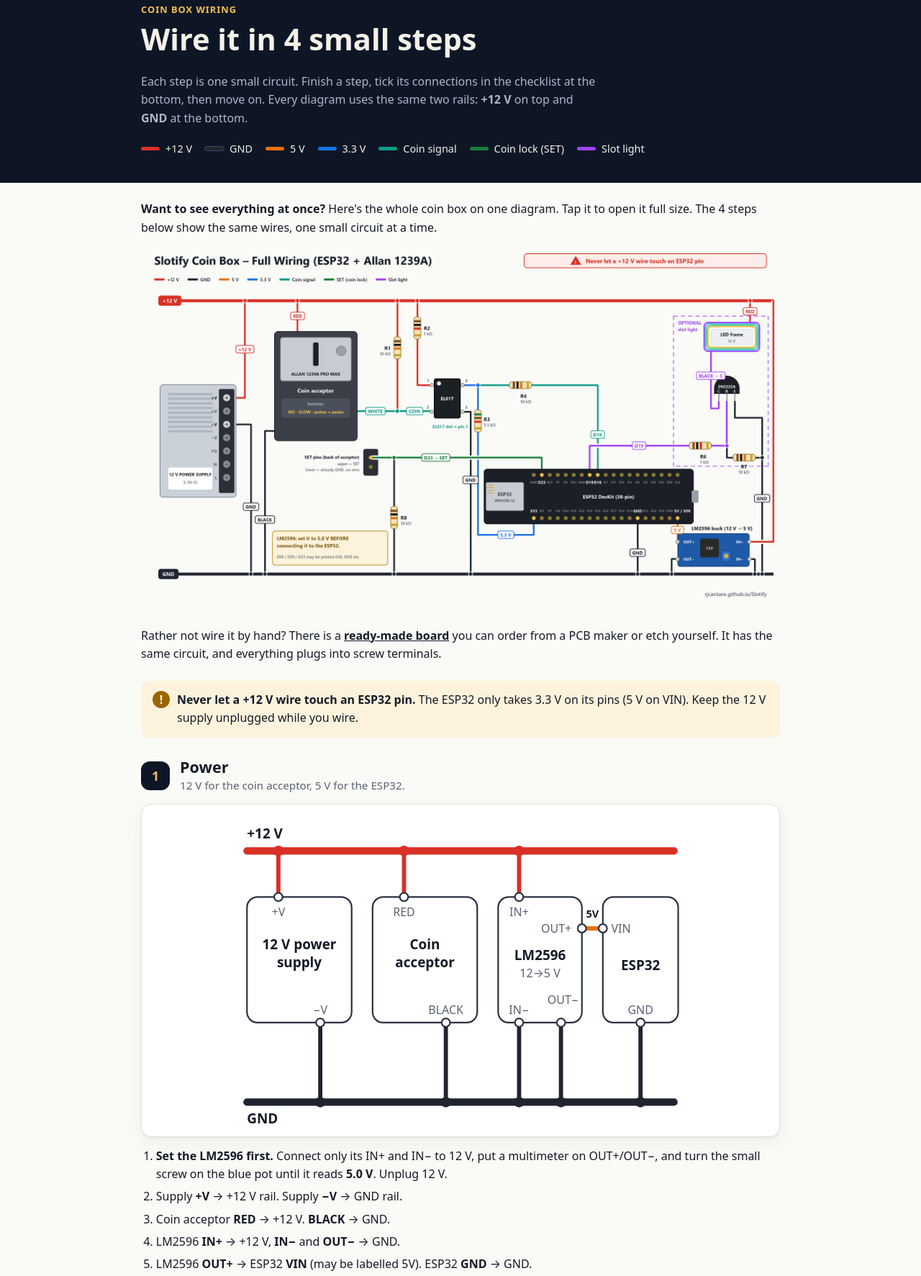
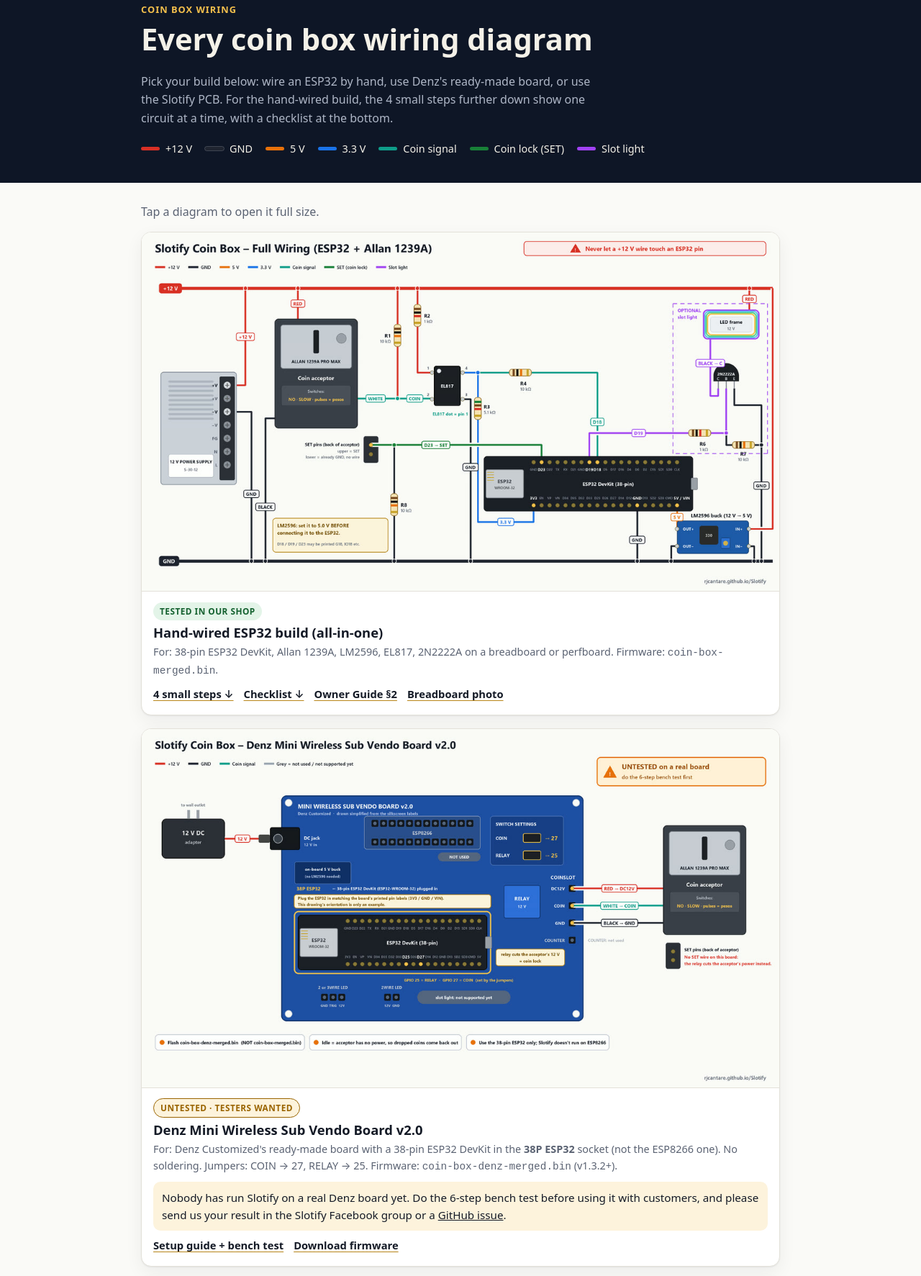
Before and after one commit to rjcantare/Slotify, a plain HTML site: page docs/wiring.html in a window 1280 px wide. Shown: the part 81-1854 px from the top of the page at 72% size. Drawn offline with Linux system fonts and the light colour scheme.

Commit message:
Website: every coin box wiring diagram on the wiring page
wiring.html now opens with three build cards, each with its diagram, what
it's for, its firmware file and guide links:
- Hand-wired ESP32 build (all-in-one diagram), tested in our shop
- Denz Mini Wireless Sub Vendo Board v2.0, untested, testers wanted
- Slotify coin box PCB (V1), prototype
Cards show 1200 px JPG previews (~146 KB) and open the full PNG on tap.
The 4 small steps stay below under their own heading. Home page gets an
"All wiring diagrams" button and a Denz link; the Owner Guide's Denz note
links its diagram.

Co-Authored-By: Claude Opus 5.5 <noreply@anthropic.com>

```diff
--- a/docs/wiring.html
+++ b/docs/wiring.html
@@ -4,7 +4,7 @@
 <meta charset="utf-8">
 <meta name="viewport" content="width=device-width, initial-scale=1">
 <title>Coin Box Wiring</title>
-<meta name="description" content="Step-by-step wiring for the Slotify coin box: power, coin signal, coin lock (SET) and slot light, with a checklist of every connection.">
+<meta name="description" content="Every Slotify coin box wiring diagram: the hand-wired ESP32 build (with 4 small steps and a checklist), Denz's ready-made sub vendo board (untested), and the Slotify PCB.">
 <link rel="icon" type="image/png" href="assets/favicon.png">
 <style>
 :root{
@@ -89,6 +89,25 @@ table.check{width:100%;border-collapse:collapse;font-size:.95rem}
 ul.pre{list-style:none;padding:0;margin:0;display:grid;gap:10px}
 ul.pre li{background:var(--surface);border:1px solid var(--line);border-radius:12px;padding:12px 14px}
 footer{padding:36px 0;color:var(--muted);font-size:.9rem}
+
+.builds-intro{margin:28px 0 4px}
+.builds{display:grid;gap:18px;margin:14px 0 8px}
+.build{background:var(--surface);border:1px solid var(--line);border-radius:var(--radius);box-shadow:var(--shadow);overflow:hidden}
+.build > a.pic{display:block;background:#fff;border-bottom:1px solid var(--line)}
+.build > a.pic img{display:block;width:100%;height:auto}
+.build .body{padding:14px 16px 16px}
+.build h3{font-size:1.15rem;margin:6px 0 4px}
+.build p{margin:0 0 .6em;font-size:.95rem}
+.build .for{color:var(--muted);font-size:.9rem}
+.pill{display:inline-block;font-size:.74rem;font-weight:800;letter-spacing:.04em;text-transform:uppercase;padding:3px 9px;border-radius:999px}
+.pill.ok{background:#E3F4E8;color:#14612F}
+.pill.warn{background:var(--warn-bg);color:var(--warn);border:1px solid var(--warn)}
+@media (prefers-color-scheme: dark){:root:not([data-theme="light"]) .pill.ok{background:#173523;color:#8FE3A8}}
+:root[data-theme="dark"] .pill.ok{background:#173523;color:#8FE3A8}
+.links{display:flex;flex-wrap:wrap;gap:8px 14px;font-size:.92rem;font-weight:600}
+.links a{color:var(--text);text-decoration:underline;text-decoration-color:var(--gold-deep);text-underline-offset:3px}
+.tester{background:var(--warn-bg);border-radius:10px;padding:10px 12px;font-size:.92rem;margin:4px 0 10px}
+h2.part{font-size:1.5rem;margin:40px 0 0;padding-top:8px}
 </style>
 </head>
 <body>
@@ -100,8 +119,8 @@ footer{padding:36px 0;color:var(--muted);font-size:.9rem}
 
 <header class="top"><div class="wrap">
   <div class="eyebrow">Coin box wiring</div>
-  <h1>Wire it in 4 small steps</h1>
-  <p>Each step is one small circuit. Finish a step, tick its connections in the checklist at the bottom, then move on. Every diagram uses the same two rails: <b>+12&nbsp;V</b> on top and <b>GND</b> at the bottom.</p>
+  <h1>Every coin box wiring diagram</h1>
+  <p>Pick your build below: wire an ESP32 by hand, use Denz's ready-made board, or use the Slotify PCB. For the hand-wired build, the 4 small steps further down show one circuit at a time, with a checklist at the bottom.</p>
   <div class="legend" aria-label="Wire colours">
     <span><i style="background:var(--w12)"></i>+12 V</span>
     <span><i style="background:var(--wgnd);outline:1px solid #ffffff33"></i>GND</span>
@@ -115,12 +134,57 @@ footer{padding:36px 0;color:var(--muted);font-size:.9rem}
 
 <main class="wrap">
 
-  <figure id="all-in-one" style="margin:24px 0 0">
-    <p style="margin:0 0 10px"><b>Want to see everything at once?</b> Here's the whole coin box on one diagram. Tap it to open it full size. The 4 steps below show the same wires, one small circuit at a time.</p>
-    <a href="images/wiring-all-in-one.png" target="_blank" rel="noopener"><img src="images/wiring-all-in-one.png" alt="Full Slotify coin box wiring on one diagram: 12 V supply, Allan 1239A, LM2596, EL817, ESP32 38-pin, slot light" width="1920" height="1080" style="width:100%;height:auto;border-radius:10px;background:#fff"></a>
-  </figure>
+  <p class="builds-intro muted">Tap a diagram to open it full size.</p>
+  <div class="builds">
 
-  <p style="margin:24px 0 0">Rather not wire it by hand? There is a <a href="index.html#pcb"><b>ready-made board</b></a> you can order from a PCB maker or etch yourself. It has the same circuit, and everything plugs into screw terminals.</p>
+    <article class="build" id="all-in-one">
+      <a class="pic" href="images/wiring-all-in-one.png" target="_blank" rel="noopener"><img src="images/wiring/wiring-all-in-one-1200.jpg" alt="Full Slotify coin box wiring on one diagram: 12 V supply, Allan 1239A, LM2596, EL817, ESP32 38-pin, slot light" width="1200" height="675" loading="lazy"></a>
+      <div class="body">
+        <span class="pill ok">Tested in our shop</span>
+        <h3>Hand-wired ESP32 build (all-in-one)</h3>
+        <p class="for">For: 38-pin ESP32 DevKit, Allan 1239A, LM2596, EL817, 2N2222A on a breadboard or perfboard. Firmware: <code>coin-box-merged.bin</code>.</p>
+        <div class="links">
+          <a href="#step1">4 small steps ↓</a>
+          <a href="#checklist">Checklist ↓</a>
+          <a href="https://github.com/rjcantare/Slotify/blob/main/docs/OWNER-GUIDE.md#2-coin-box-wiring">Owner Guide §2</a>
+          <a href="images/S9-esp32-breadboard.png" target="_blank" rel="noopener">Breadboard photo</a>
+        </div>
+      </div>
+    </article>
+
+    <article class="build" id="denz">
+      <a class="pic" href="images/wiring-denz-board.png" target="_blank" rel="noopener"><img src="images/wiring/wiring-denz-board-1200.jpg" alt="Slotify coin box on Denz Customized's Mini Wireless Sub Vendo Board v2.0: 38-pin ESP32 in the 38P ESP32 socket, jumpers COIN to 27 and RELAY to 25, Allan wired to DC12V, COIN and GND" width="1200" height="675" loading="lazy"></a>
+      <div class="body">
+        <span class="pill warn">Untested · testers wanted</span>
+        <h3>Denz Mini Wireless Sub Vendo Board v2.0</h3>
+        <p class="for">For: Denz Customized's ready-made board with a 38-pin ESP32 DevKit in the <b>38P ESP32</b> socket (not the ESP8266 one). No soldering. Jumpers: COIN → 27, RELAY → 25. Firmware: <code>coin-box-denz-merged.bin</code> (v1.3.2+).</p>
+        <p class="tester">Nobody has run Slotify on a real Denz board yet. Do the 6-step bench test before using it with customers, and please send us your result in the Slotify Facebook group or a <a href="https://github.com/rjcantare/Slotify/issues">GitHub issue</a>.</p>
+        <div class="links">
+          <a href="https://github.com/rjcantare/Slotify/blob/main/docs/hardware/denz-subvendo-board.md">Setup guide + bench test</a>
+          <a href="https://github.com/rjcantare/Slotify/releases/latest">Download firmware</a>
+        </div>
+      </div>
+    </article>
+
+    <article class="build" id="pcb">
+      <a class="pic" href="pcb/preview.svg" target="_blank" rel="noopener"><img src="pcb/preview.svg" alt="Top view of the Slotify coin box board: screw terminals for 12 V in, the LM2596, the coin acceptor and the LED frame, pin headers for the ESP32 and SET, the EL817 optocoupler, a 2N2222A and resistors" loading="lazy"></a>
+      <div class="body">
+        <span class="pill warn">Prototype · not yet manufactured</span>
+        <h3>Slotify coin box PCB (V1)</h3>
+        <p class="for">For: anyone who'd rather not hand-wire. The same circuit as the hand-wired build on an 80 × 64 mm board with screw terminals; the ESP32 and LM2596 connect by wire. Firmware: <code>coin-box-merged.bin</code>.</p>
+        <div class="links">
+          <a href="pcb/slotify-coin-board-print.pdf">Printable PCB (PDF)</a>
+          <a href="pcb/slotify-coin-board-gerbers.zip" download>Gerber files (.zip)</a>
+          <a href="https://github.com/rjcantare/Slotify/tree/main/hardware/coin-box-board">Board README + connectors</a>
+          <a href="index.html#pcb">More on the home page</a>
+        </div>
+      </div>
+    </article>
+
+  </div>
+
+  <h2 class="part" id="steps">Hand-wired build: 4 small steps</h2>
+  <p class="muted" style="margin:6px 0 0">Each step is one small circuit. Finish a step, tick its connections in the checklist at the bottom, then move on. Every diagram uses the same two rails: <b>+12&nbsp;V</b> on top and <b>GND</b> at the bottom.</p>
 
   <div class="warnbox"><p><b>Never let a +12&nbsp;V wire touch an ESP32 pin.</b> The ESP32 only takes 3.3&nbsp;V on its pins (5&nbsp;V on VIN). Keep the 12&nbsp;V supply unplugged while you wire.</p></div>
 
```
Also changed, not shown: docs/index.html (+1 -1 lines), docs/images/wiring/wiring-all-in-one-1200.jpg (added), docs/images/wiring/wiring-denz-board-1200.jpg (added), 1 other file.
